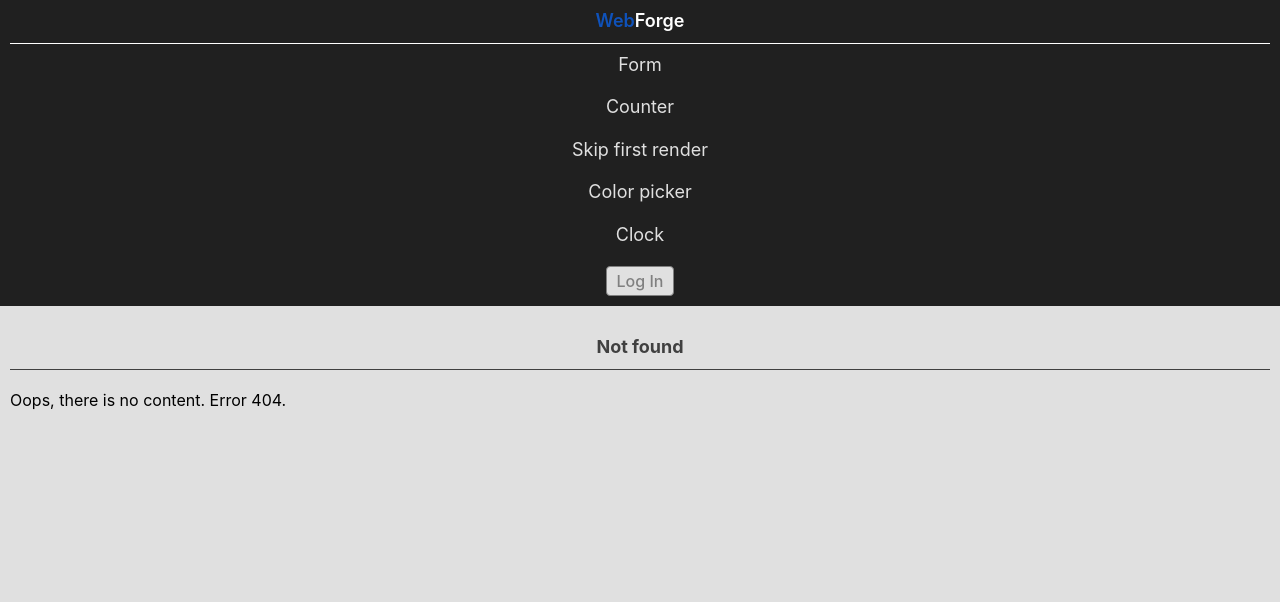
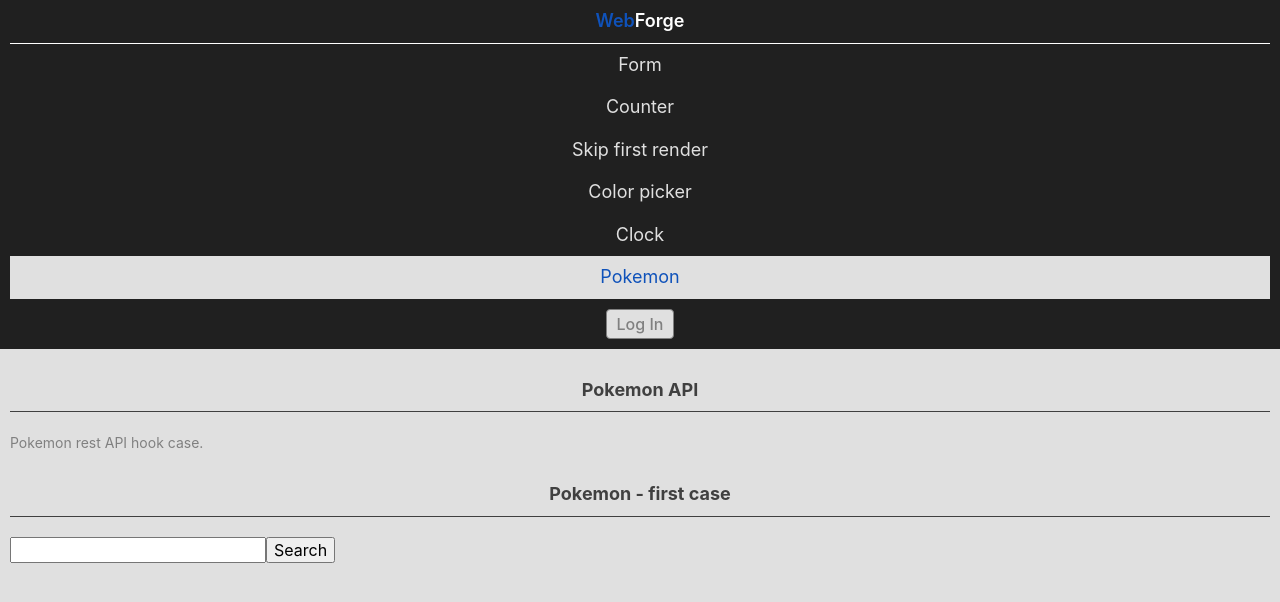
Before and after one commit to basesnel/react-system-01-hooks, a React (Create React App) app: page /react-system-01-hooks/pokemon in a window 1280 px wide. Before the commit this address had no page. Shown: the top 602 px of the page. Built offline with nearby package versions, Linux system fonts and the light colour scheme; no server answers.

Commit message:
Pokemon case - first http-query

```diff
--- a/src/components/App.jsx
+++ b/src/components/App.jsx
@@ -6,6 +6,7 @@ import { SkipFirstRenderPage } from '../pages/SkipFirstRenderPage';
 import { ColorPickerPage } from '../pages/ColorPickerPage';
 import { FormPage } from '../pages/FormPage';
 import { ClockPage } from '../pages/ClockPage';
+import { PokemonPage } from '../pages/PokemonPage';
 import { NotFoundPage } from '../pages/NotFoundPage';
 
 import { AppBar } from './AppBar/AppBar';
@@ -23,6 +24,7 @@ function App() {
         <Route path="/skip-first-render" element={<SkipFirstRenderPage />} />
         <Route path="/colorpicker" element={<ColorPickerPage />} />
         <Route path="/clock" element={<ClockPage />} />
+        <Route path="/pokemon" element={<PokemonPage />} />
         <Route path="*" element={<NotFoundPage />} />
       </Routes>
     </>
--- a/src/components/NavBar/NavBar.jsx
+++ b/src/components/NavBar/NavBar.jsx
@@ -56,6 +56,16 @@ export const NavBar = () => {
             Clock
           </NavLink>
         </li>
+        <li className={css.item}>
+          <NavLink
+            className={({ isActive }) =>
+              isActive ? css.navlinkactive : css.navlink
+            }
+            to="/pokemon"
+          >
+            Pokemon
+          </NavLink>
+        </li>
       </ul>
     </nav>
   );
--- /dev/null
+++ b/src/components/Pokemon/Pokemon.jsx
@@ -0,0 +1,27 @@
+import { PokemonForm } from 'components/PokemonForm/PokemonForm';
+import { Text } from 'components/Text/Text';
+import { useEffect, useState } from 'react';
+
+export const Pokemon = () => {
+  const [pokemon, setPokemon] = useState(null);
+  const [loading, setLoading] = useState(false);
+
+  useEffect(() => {
+    setLoading(true);
+
+    setTimeout(() => {
+      fetch('https://pokeapi.co/api/v2/pokemon/ditto')
+        .then(res => res.json())
+        .then(pokemon => setPokemon(pokemon))
+        .finally(setLoading(false));
+    }, 1000);
+  }, []);
+
+  return (
+    <div>
+      <PokemonForm />
+      {loading && <Text>Loading...</Text>}
+      {pokemon && <Text>{pokemon.name}</Text>}
+    </div>
+  );
+};
--- /dev/null
+++ b/src/components/PokemonForm/PokemonForm.jsx
@@ -0,0 +1,26 @@
+import { useState } from 'react';
+
+export const PokemonForm = () => {
+  const [pokemonName, setPokemonName] = useState('');
+
+  const handleNameChange = event => {
+    setPokemonName(event.currentTarget.value.toLowerCase());
+  };
+
+  const handleSubmit = event => {
+    event.preventDefault();
+    setPokemonName('');
+  };
+
+  return (
+    <form onSubmit={handleSubmit}>
+      <input
+        type="text"
+        name="pokemonName"
+        value={pokemonName}
+        onChange={handleNameChange}
+      />
+      <button type="submit">Search</button>
+    </form>
+  );
+};
--- /dev/null
+++ b/src/pages/PokemonPage.jsx
@@ -0,0 +1,19 @@
+import { Pokemon } from 'components/Pokemon/Pokemon';
+import { Container } from 'components/Container/Container';
+import { Title } from 'components/Title/Title';
+import { Text } from 'components/Text/Text';
+
+export const PokemonPage = () => {
+  return (
+    <main>
+      <Container>
+        <Title level={1} caption="Pokemon API" />
+        <Text>Pokemon rest API hook case.</Text>
+      </Container>
+      <Container>
+        <Title level={1} caption="Pokemon - first case" />
+        <Pokemon />
+      </Container>
+    </main>
+  );
+};
```
